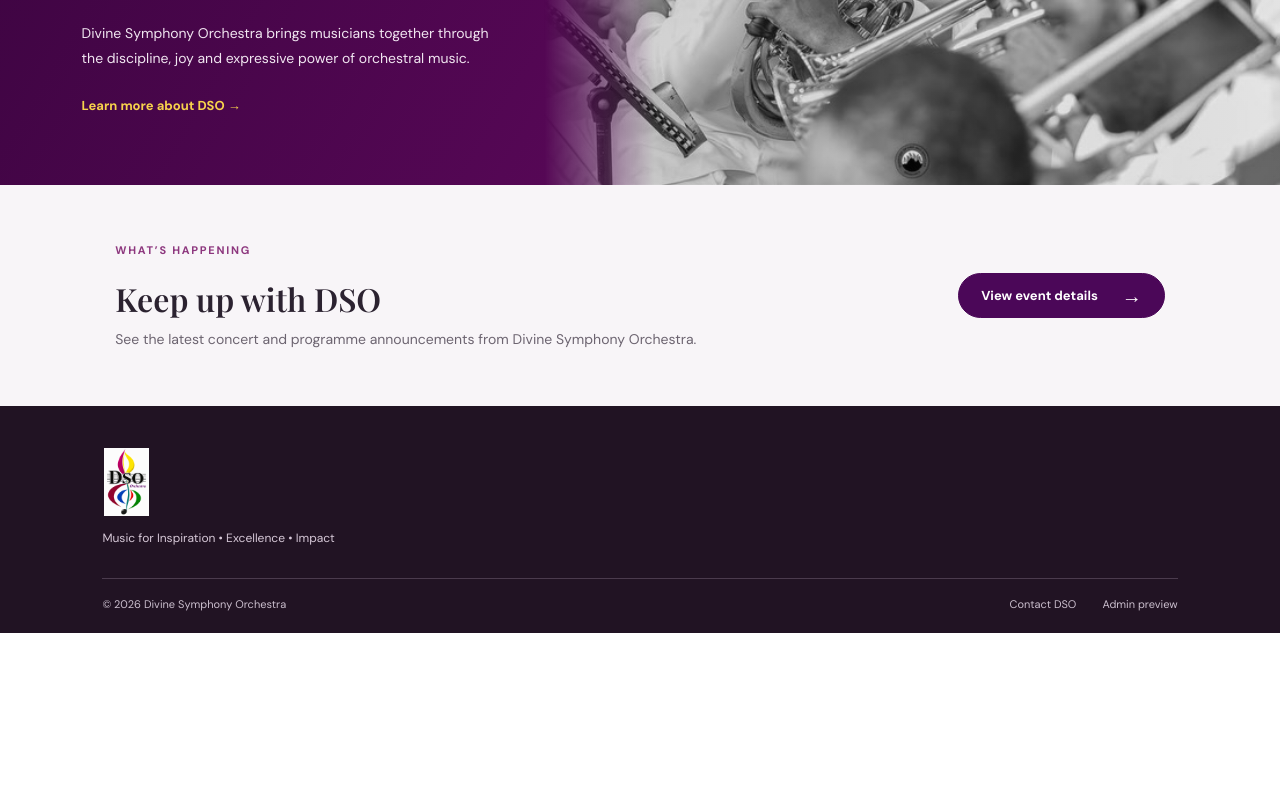
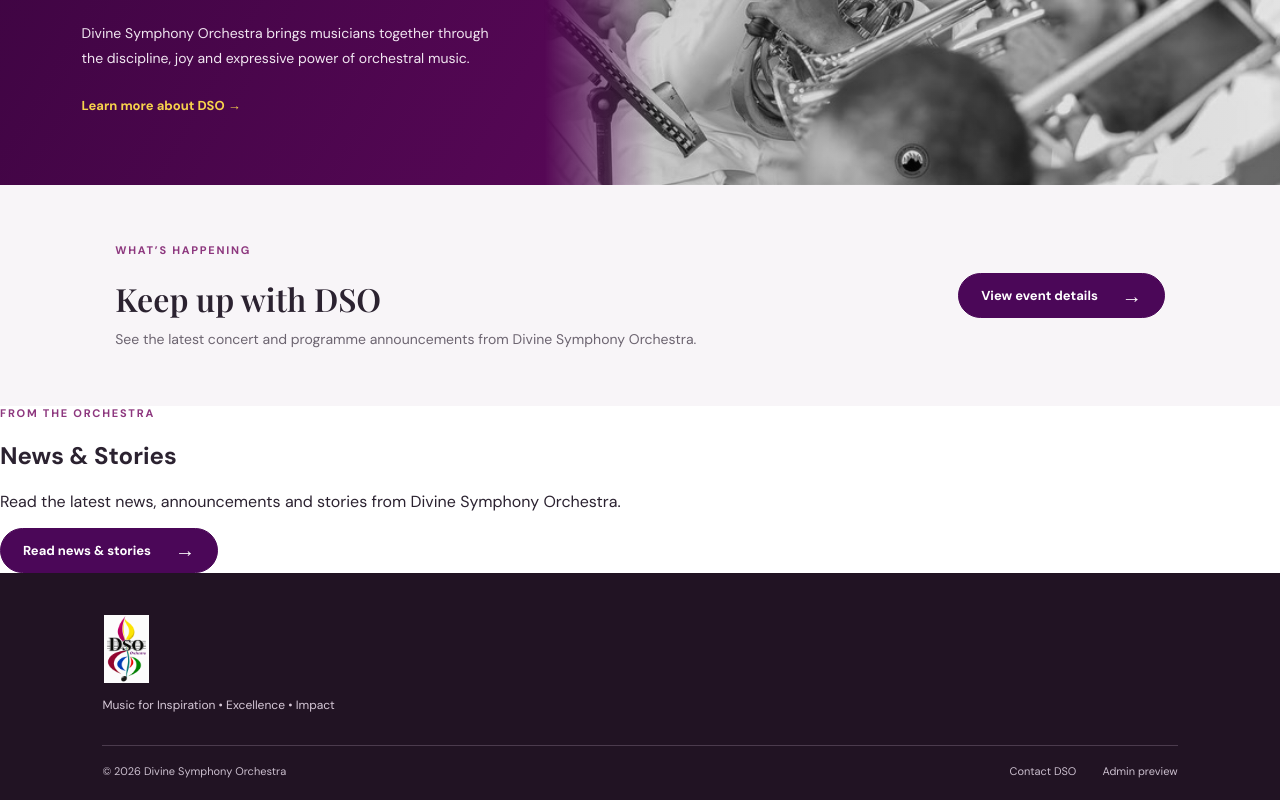
Before and after one commit to Divinesymphonyorchestra20/Divine-Symphony-Orchestra, a Next.js app: page / in a window 1280 px wide. Shown: the part 1630-2430 px from the top of the page. Before the commit the page ends 2263 px from the top, so only its background shows below. Built offline with nearby package versions, Linux system fonts and the light colour scheme; a web font is replaced by a local one.

Commit message:
Add News & Stories link to homepage

```diff
--- a/app/page.tsx
+++ b/app/page.tsx
@@ -78,6 +78,14 @@ export default async function Home() {
       </div>
       <a className="solid-cta" href="/concerts-and-events">View event details <span aria-hidden="true">→</span></a>
     </section>}
+    <section className="home-news-band" aria-labelledby="home-news-title">
+      <div className="home-news-inner">
+        <p className="eyebrow dark">From the orchestra</p>
+        <h2 id="home-news-title">News &amp; Stories</h2>
+        <p>Read the latest news, announcements and stories from Divine Symphony Orchestra.</p>
+        <a className="solid-cta" href="/news">Read news &amp; stories <span aria-hidden="true">→</span></a>
+      </div>
+    </section>
     <SiteFooter />
   </main>;
 }
```
